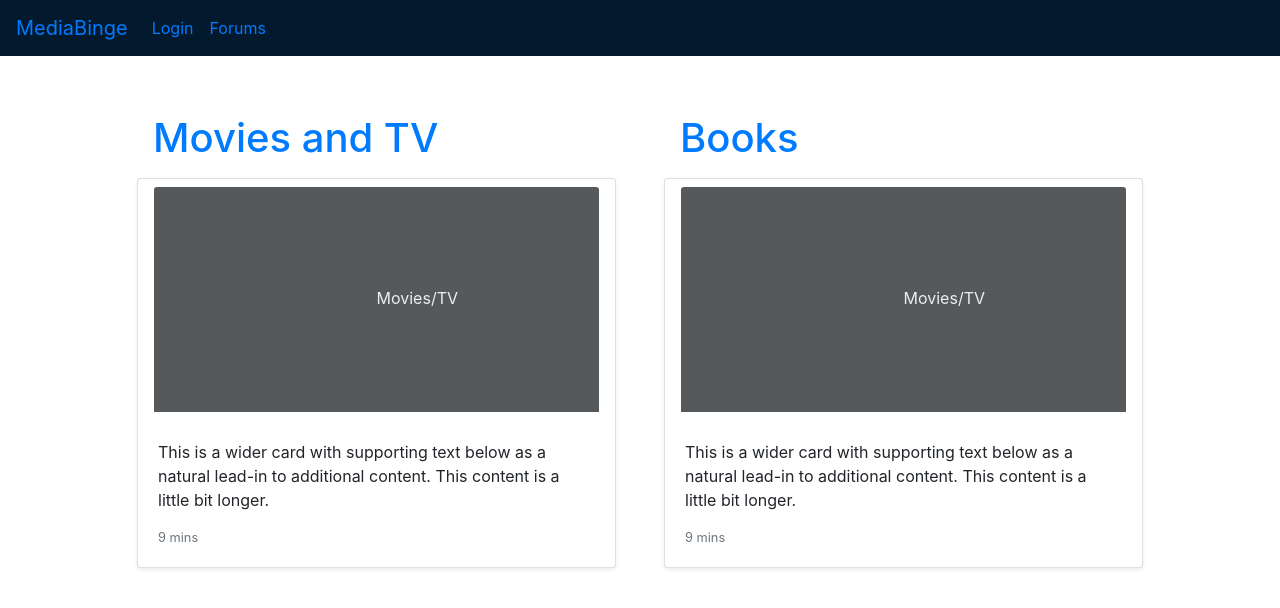
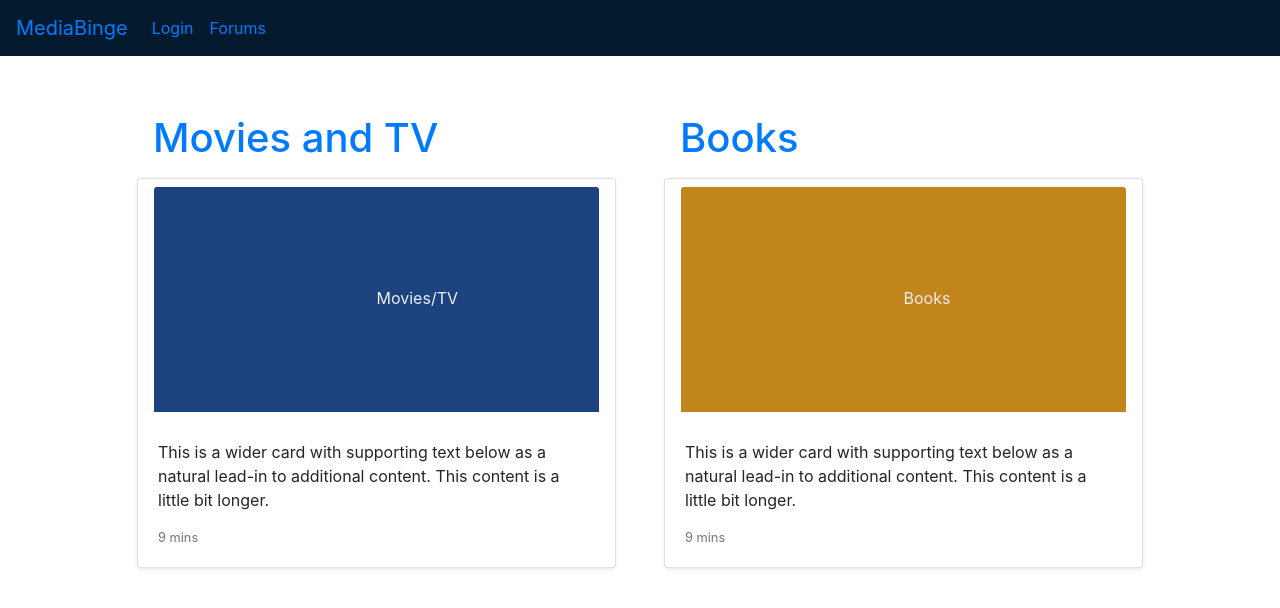
Before and after one commit to thanhhnguyen23/MediaBinge-NG, an Angular app: page /forums in a window 1280 px wide. Shown: the top 608 px of the page. Built offline with nearby package versions, Linux system fonts and the light colour scheme.

Commit message:
fixed link so books doens't go to movies forum

```diff
--- a/src/app/forums/forums.component.html
+++ b/src/app/forums/forums.component.html
@@ -11,7 +11,7 @@
         <svg class="bd-placeholder-img card-img-top" width="100%" height="225" xmlns="http://www.w3.org/2000/svg"
           preserveAspectRatio="xMidYMid slice" focusable="false" role="img" aria-label="Placeholder: Thumbnail">
           <title>Movies/TV</title>
-          <rect width="100%" height="100%" fill="#55595c">
+          <rect width="100%" height="100%" fill="#1C4380">
           </rect><text x="50%" y="50%" fill="#eceeef" dy=".3em">Movies/TV</text>
         </svg>
         </a>
@@ -31,12 +31,12 @@
         <h1>Books</h1>
       </a></div>
       <div class="card mb-4 shadow-sm">
-        <a class="nav-link" routerLink="/forums/movies">
+        <a class="nav-link" routerLink="/forums/books">
           <svg class="bd-placeholder-img card-img-top" width="100%" height="225" xmlns="http://www.w3.org/2000/svg"
             preserveAspectRatio="xMidYMid slice" focusable="false" role="img" aria-label="Placeholder: Thumbnail">
             <title>Movies/TV</title>
-            <rect width="100%" height="100%" fill="#55595c">
-            </rect><text x="50%" y="50%" fill="#eceeef" dy=".3em">Movies/TV</text>
+            <rect width="100%" height="100%" fill="#C2851B">
+            </rect><text x="50%" y="50%" fill="#eceeef" dy=".3em">Books</text>
           </svg>
           </a>
           <div class="card-body">
```
